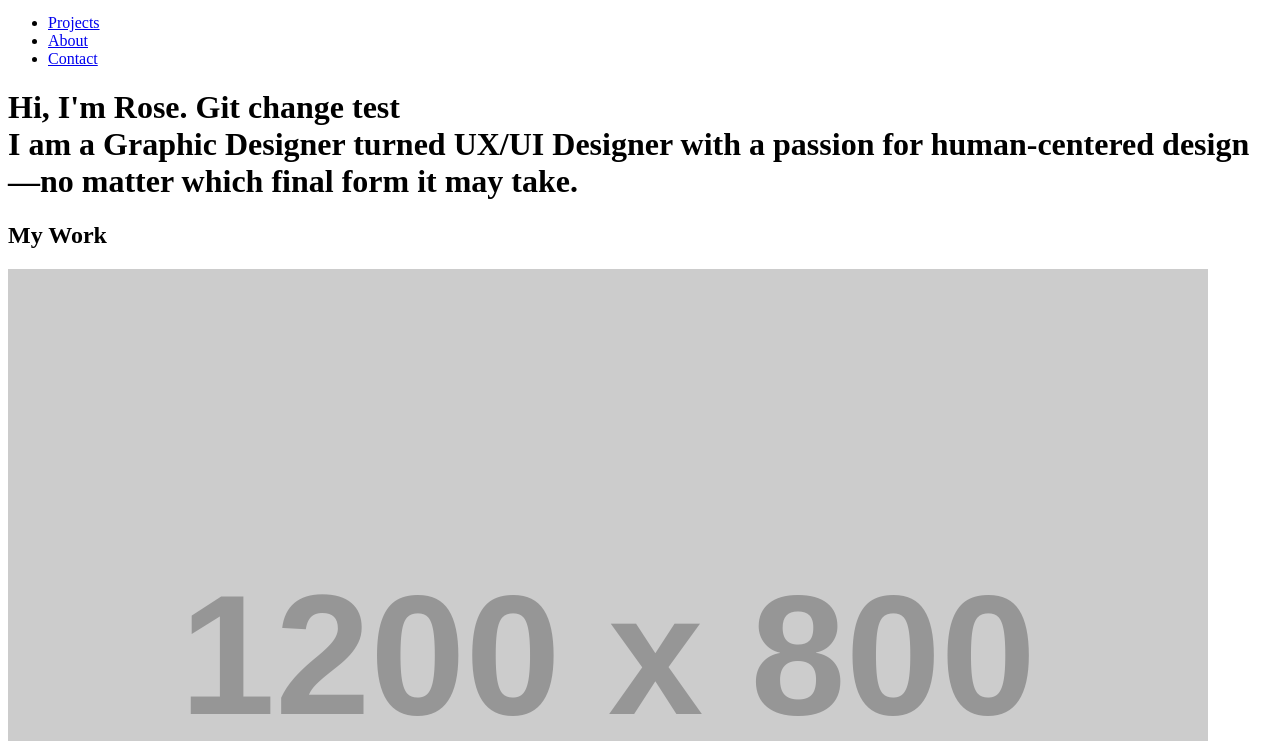
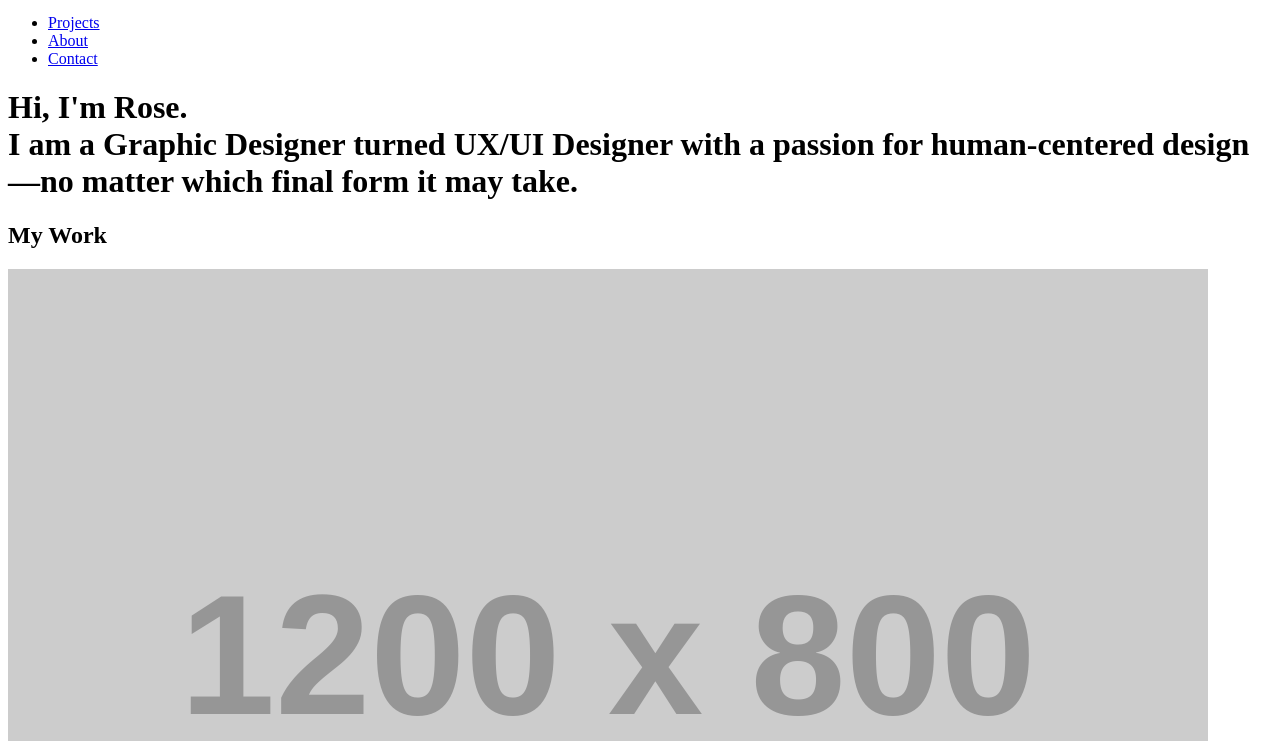
Before and after one commit to rosemossman/portfolio-site, a plain HTML site: page index.html in a window 1280 px wide. Shown: the part 59-800 px from the top of the page. Drawn offline with Linux system fonts and the light colour scheme; placeholder pictures from the web are drawn by us.

Commit message:
Revert "change title for test purpose"
This reverts commit d9b974bc5327645764119af0b1d208da92e60403.

```diff
--- a/index.html
+++ b/index.html
@@ -29,7 +29,7 @@
     <div>
       <div>
         <h1>
-          <span>Hi, I'm Rose. Git change test</span>
+          <span>Hi, I'm Rose.</span>
           <br> I am a Graphic Designer turned UX/UI Designer with a passion for human-centered design—no matter
           which final form it may take.
         </h1>
```
